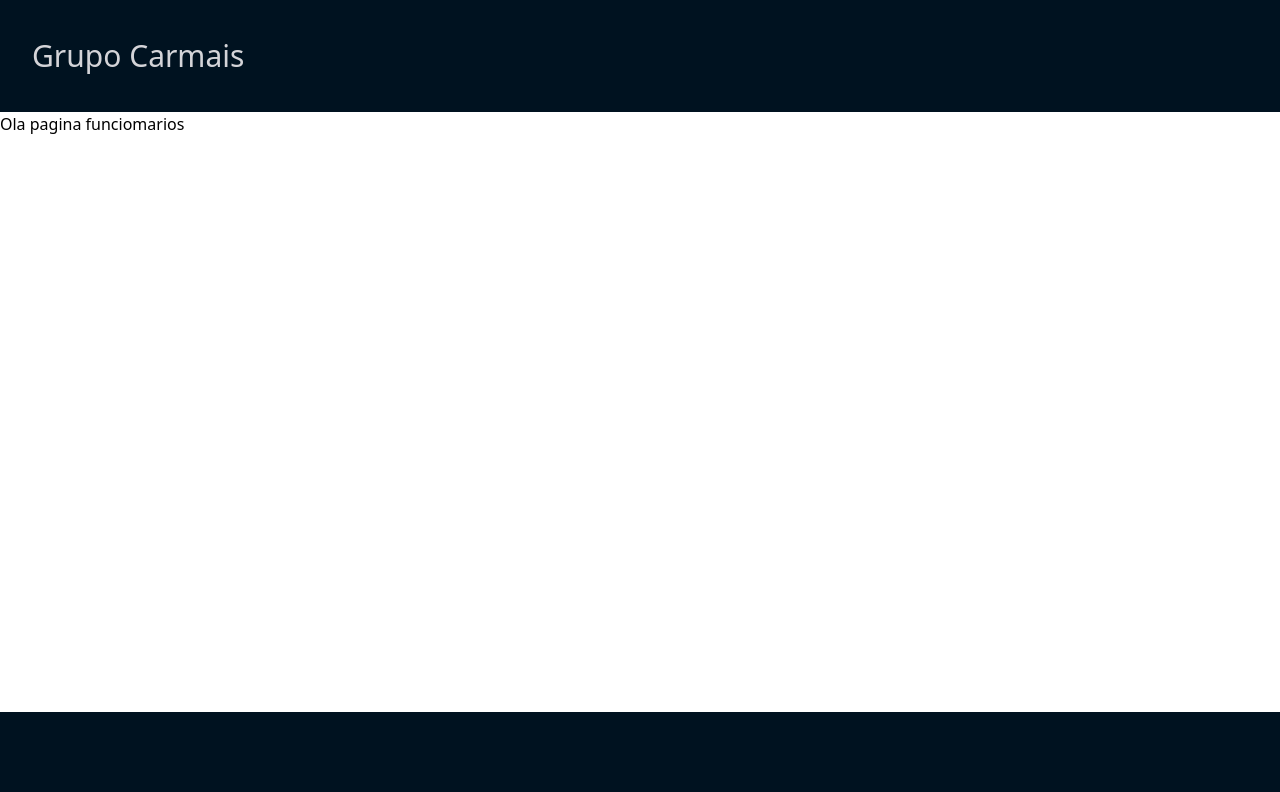
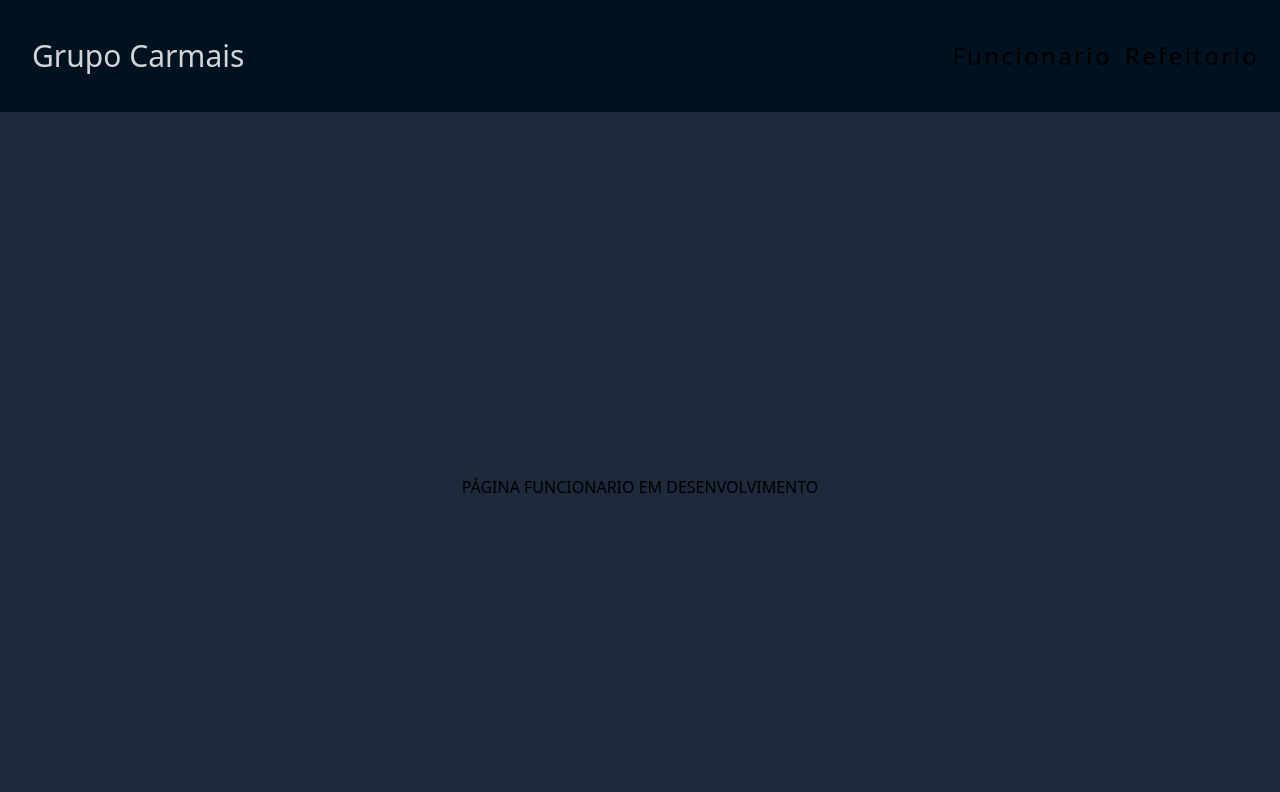
Before and after one commit to StringFunction/RESISTRO_REFEITORIO, a React (Vite) app: page /Funcionario in a window 1280 px wide. Shown: the top 792 px of the page. Built offline with nearby package versions, Linux system fonts and the light colour scheme.

Commit message:
atualizando layout

```diff
--- a/src/Navbar/header.jsx
+++ b/src/Navbar/header.jsx
@@ -48,10 +48,10 @@ function MenuNavegacao(){
             <h1><Link to="/Home">Grupo Carmais</Link></h1>
         </div>
         <div id="menuBar">
-            <BsJustify onClick={btnMenu} className="md:hidden text-5xl absolute right-11 flex justify-center items-center top-9 hover:cursor-pointer"></BsJustify>
+            <BsJustify onClick={btnMenu} className="md:hidden text-5xl absolute right-5 flex justify-center items-center top-9 hover:cursor-pointer"></BsJustify>
         </div>
 
-        <div id="menu" className="md:h-full  md:bg-transparent md:w-80 md:flex md:justify-center md:items-center md:relative md:opacity-100 opacity-0 absolute w-full
+        <div id="menu" className="md:h-full  md:bg-transparent md:w-80 md:flex md:justify-center md:items-center md:static md:opacity-100 opacity-0 absolute w-full
             top-[-400px] transition-all ease-in duration-500  md:transition-none"
 >
             <ul className="md:flex md:w-full md:h-28 md:items-center md:bg-transparent md:justify-around md:relative md:gap-0 md:flex-row md:pt-0
@@ -60,13 +60,13 @@ function MenuNavegacao(){
                 <li className="md:hover:bg-slate-500 md:w-2/4 md:h-full md:flex md:items-center md:justify-center duration-200 hover:cursor-pointer
                hover:bg-blue-400 w-full text-center h-full flex items-center justify-center text-2xl  tracking-widest
                 ">
-                <Link to="/Funcionario">Funcionario</Link>
+                <Link to="/Funcionario" onClick={btnMenu}>Funcionario</Link>
                 </li>
 
                 <li className="md:hover:bg-slate-500 md:w-2/4 md:h-full md:flex md:items-center md:justify-center duration-200 hover:cursor-pointer
                hover:bg-blue-400 w-full text-center h-full flex items-center justify-center text-2xl tracking-widest
                 ">
-                <Link to="/Refeitorio">Refeitorio</Link>
+                <Link to="/Refeitorio" onClick={btnMenu}>Refeitorio</Link>
                 </li>
 
             </ul>
--- a/src/pages/Funcionario.jsx
+++ b/src/pages/Funcionario.jsx
@@ -1,7 +1,8 @@
+import PaginaDesenvolviment from "./componentes/paginaOff"
 function Funcionario() {
     return (
         <>
-        <h1>Ola pagina funciomarios</h1>
+        <PaginaDesenvolviment infor="FUNCIONARIO"></PaginaDesenvolviment>
         </>
     )
 }
--- /dev/null
+++ b/src/pages/componentes/paginaOff.jsx
@@ -0,0 +1,12 @@
+function PaginaDesenvolviment({infor}){
+    return (<>
+    <div className="flex justify-center items-center h-[750px] bg-slate-800">
+        <h1>PÁGINA {infor} EM DESENVOLVIMENTO</h1>
+    </div>
+
+
+
+    </>)
+}
+
+export default PaginaDesenvolviment
--- a/src/pages/componentes/table.jsx
+++ b/src/pages/componentes/table.jsx
@@ -7,8 +7,8 @@ function table(){
                 <p className="text-white">Aqui você irá visualizar as suas últimas solicitações registradas no sistema</p>
             </div>
 
-        <div className="overflow-auto md:h-36 rounded-t-md w-[400px]">
-        <table className=" md:w-full rounded-t-md  text-center text-white w-[650px] text-xs ">
+        <div className="overflow-auto md:h-24 rounded-t-md w-[400px]">
+        <table className=" md:w-full rounded-t-md  text-center text-white w-auto text-xs ">
             <thead className="text-white bg-teal-500 rounded-t-md h-16 sticky top-0">
                 <tr>
                     <th>MATRICULA</th>
```
